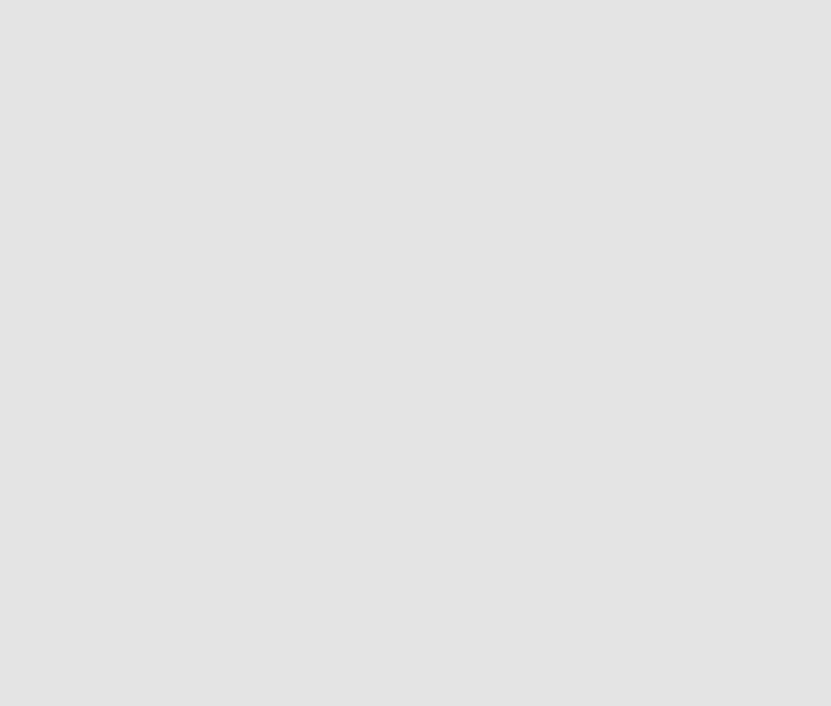
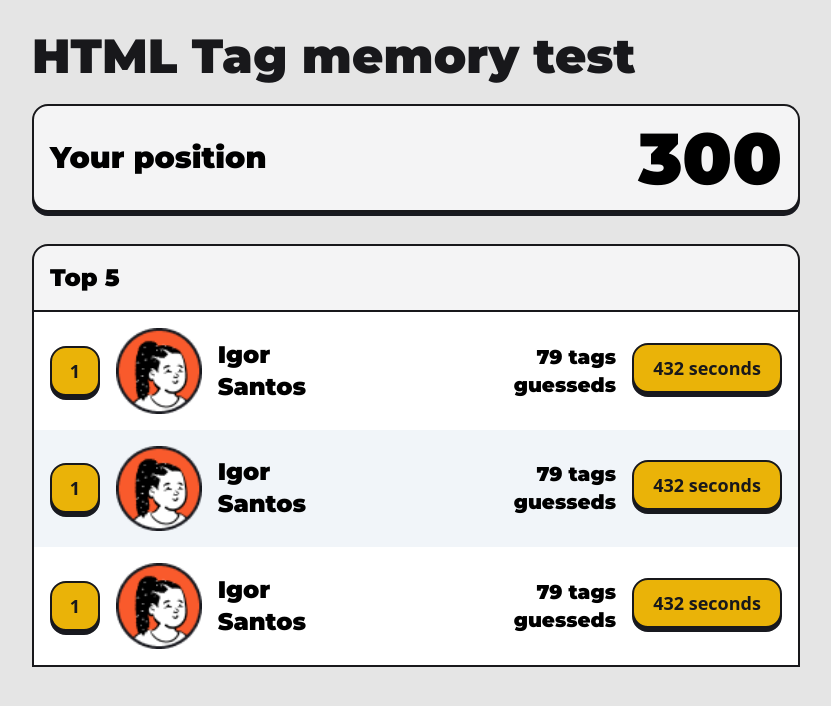
Before and after one commit to falaigor/tag-memory-test, a React (Vite) app: page /ranking in a window 1280 px wide. Before the commit this address had no page. Shown: the top 706 px of the page, without its empty margins (224-1055 px from the left). Built offline with nearby package versions, Linux system fonts and the light colour scheme.

Commit message:
new page ranking

```diff
--- /dev/null
+++ b/src/pages/Ranking.tsx
@@ -0,0 +1,112 @@
+import avatarUrl from "../images/avatar.png";
+
+export const Ranking = () => {
+  return (
+    <div
+      data-testid="ranking-page"
+      className="w-screen flex items-center justify-center mobile:p-4"
+    >
+      <div className="max-w-3xl w-full flex flex-col">
+        <div>
+          <h1 className="pt-4 pb-2 text-5xl font-extrabold font-montserrat text-zinc-900">
+            HTML Tag memory test
+          </h1>
+        </div>
+
+        <div className="flex p-4 my-4 rounded-2xl justify-between bg-zinc-100 border-2 border-zinc-900 drop-shadow-stroke items-center">
+          <p className="text-3xl font-montserrat">Your position</p>
+
+          <div
+            data-testid="positon-number"
+            className="flex flex-row font-montserrat text-7xl"
+          >
+            300
+          </div>
+        </div>
+
+        <div data-testid="list-ranking">
+          <div className="flex p-4 mt-4 rounded-t-2xl justify-between bg-zinc-100 border-2 border-zinc-900 items-center">
+            <p className="text-2xl font-montserrat">Top 5</p>
+          </div>
+
+          <div className="flex flex-col justify-between border-t-0 border-b-2 border-x-2 border-zinc-900 odd:bg-white even:bg-slate-100">
+            <li
+              data-testid="ranking-item"
+              className="flex items-center justify-between p-4 odd:bg-white even:bg-slate-100"
+            >
+              <div className="flex items-center">
+                <div className="max-w-[50px] w-full h-[50px] flex border-2 border-zinc-900 drop-shadow-stroke rounded-2xl text-lg font-bold justify-center items-center bg-yellow-500 text-zinc-900">
+                  1
+                </div>
+                <div className="flex items-center">
+                  <img className="w-[100px] mx-4" src={avatarUrl} />
+                  <p className="text-2xl font-montserrat">Igor Santos</p>
+                </div>
+              </div>
+
+              <div className="flex">
+                <p className="text-xl text-right mx-4 font-montserrat">
+                  79 tags guesseds
+                </p>
+
+                <div className="max-w-[150px] w-full h-[50px] flex border-2 border-zinc-900 drop-shadow-stroke rounded-2xl text-lg font-bold justify-center items-center bg-yellow-500 text-zinc-900">
+                  432 seconds
+                </div>
+              </div>
+            </li>
+
+            <li
+              data-testid="ranking-item"
+              className="flex items-center justify-between p-4 odd:bg-white even:bg-slate-100"
+            >
+              <div className="flex items-center">
+                <div className="max-w-[50px] w-full h-[50px] flex border-2 border-zinc-900 drop-shadow-stroke rounded-2xl text-lg font-bold justify-center items-center bg-yellow-500 text-zinc-900">
+                  1
+                </div>
+                <div className="flex items-center">
+                  <img className="w-[100px] mx-4" src={avatarUrl} />
+                  <p className="text-2xl font-montserrat">Igor Santos</p>
+                </div>
+              </div>
+
+              <div className="flex">
+                <p className="text-xl text-right mx-4 font-montserrat">
+                  79 tags guesseds
+                </p>
+
+                <div className="max-w-[150px] w-full h-[50px] flex border-2 border-zinc-900 drop-shadow-stroke rounded-2xl text-lg font-bold justify-center items-center bg-yellow-500 text-zinc-900">
+                  432 seconds
+                </div>
+              </div>
+            </li>
+
+            <li
+              data-testid="ranking-item"
+              className="flex items-center justify-between p-4 odd:bg-white even:bg-slate-100"
+            >
+              <div className="flex items-center">
+                <div className="max-w-[50px] w-full h-[50px] flex border-2 border-zinc-900 drop-shadow-stroke rounded-2xl text-lg font-bold justify-center items-center bg-yellow-500 text-zinc-900">
+                  1
+                </div>
+                <div className="flex items-center">
+                  <img className="w-[100px] mx-4" src={avatarUrl} />
+                  <p className="text-2xl font-montserrat">Igor Santos</p>
+                </div>
+              </div>
+
+              <div className="flex">
+                <p className="text-xl text-right mx-4 font-montserrat">
+                  79 tags guesseds
+                </p>
+
+                <div className="max-w-[150px] w-full h-[50px] flex border-2 border-zinc-900 drop-shadow-stroke rounded-2xl text-lg font-bold justify-center items-center bg-yellow-500 text-zinc-900">
+                  432 seconds
+                </div>
+              </div>
+            </li>
+          </div>
+        </div>
+      </div>
+    </div>
+  );
+};
--- a/src/routes/AppRoutes.tsx
+++ b/src/routes/AppRoutes.tsx
@@ -1,11 +1,13 @@
 import { BrowserRouter, Routes, Route } from "react-router-dom";
 import { Home } from "../pages/Home";
+import { Ranking } from "../pages/Ranking";
 
 export function AppRoutes() {
   return (
     <BrowserRouter>
       <Routes>
         <Route path="/" element={<Home />} />
+        <Route path="/ranking" element={<Ranking />} />
       </Routes>
     </BrowserRouter>
   );
--- a/tailwind.config.js
+++ b/tailwind.config.js
@@ -5,6 +5,12 @@ module.exports = {
       mobile: "320px",
     },
     extend: {
+      color: {
+        yellow: {
+          500: "#FFBD12",
+          600: "#e0a409",
+        },
+      },
       dropShadow: {
         stroke: "0px 4px 0px #18191F",
       },
```
Also changed, not shown: src/images/avatar.png (added), src/images/avatar.svg (added).
